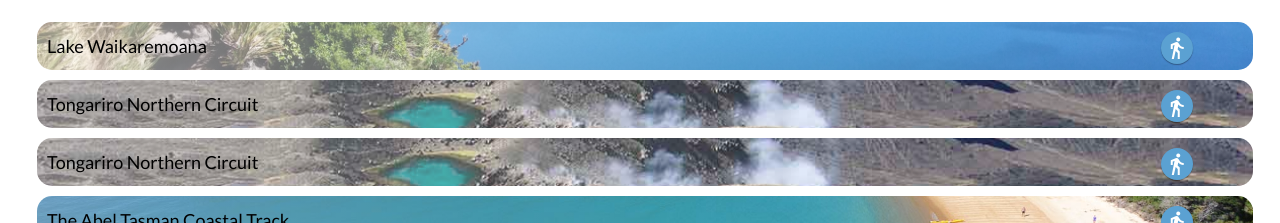
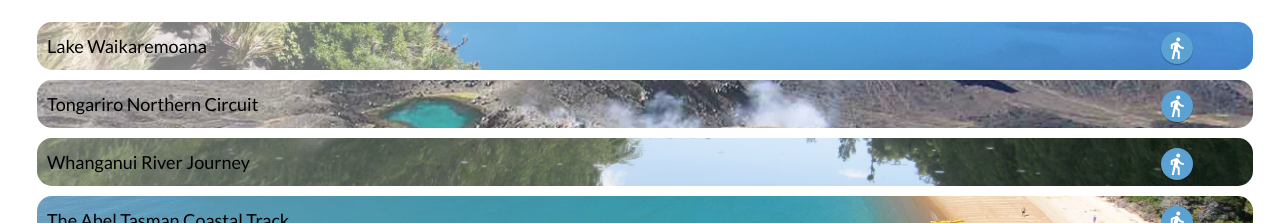
Before and after one commit to jlee512/CS50x-Final-Project, a Flask app: page / in a window 1280 px wide. Shown: the part 577-800 px from the top of the page. Run offline with Flask 2, Linux system fonts and the light colour scheme; a map, chart or similar area stays blank; some libraries are stand-ins or nearby versions.

Commit message:
front page development

```diff
--- a/static/CSS/styles.css
+++ b/static/CSS/styles.css
@@ -125,6 +125,15 @@ h2.card-title-text {
 
 }
 
+.whanganui-walk h2.card-title-text {
+    background: white; /* For browsers that do not support gradients */
+    background: -webkit-linear-gradient(right, rgba(255, 255, 255, 0), rgba(255, 255, 255, 0.4)), url('/static/Media/Photographs/whanganui-river-journey.jpg') center / cover; /*Safari 5.1-6*/
+    background: -o-linear-gradient(left, rgba(255, 255, 255, 0), rgba(255, 255, 255, 0.4)), url('/static/Media/Photographs/whanganui-river-journey.jpg') center / cover; /*Opera 11.1-12*/
+    background: -moz-linear-gradient(left, rgba(255, 255, 255, 0), rgba(255, 255, 255, 0.4)), url('/static/Media/Photographs/whanganui-river-journey.jpg') center / cover; /*Fx 3.6-15*/
+    background: linear-gradient(to left, rgba(255, 255, 255, 0), rgba(255, 255, 255, 0.4)), url('/static/Media/Photographs/whanganui-river-journey.jpg') center / cover; /*Standard*/
+
+}
+
 span.card-icon {
     float: right;
     padding-right: 5%;
--- a/templates/index.html
+++ b/templates/index.html
@@ -70,9 +70,9 @@
                     </div>
 
                     {#Whanganui River Journey#}
-                    <div class="tongariro-walk card">
+                    <div class="whanganui-walk card">
                         <div class="card-title">
-                            <h2 class="card-title-text">Tongariro Northern Circuit
+                            <h2 class="card-title-text">Whanganui River Journey
                                 <span class="card-icon">
                             <button class="mdl-button mdl-button--icon mdl-js-button mdl-button--fab mdl-js-ripple-effect mdl-button--colored">
                               <i class="material-icons walk-card-icon">directions_walk</i>
```
Also changed, not shown: static/Media/Photographs/heaphy-track.jpg (added).
